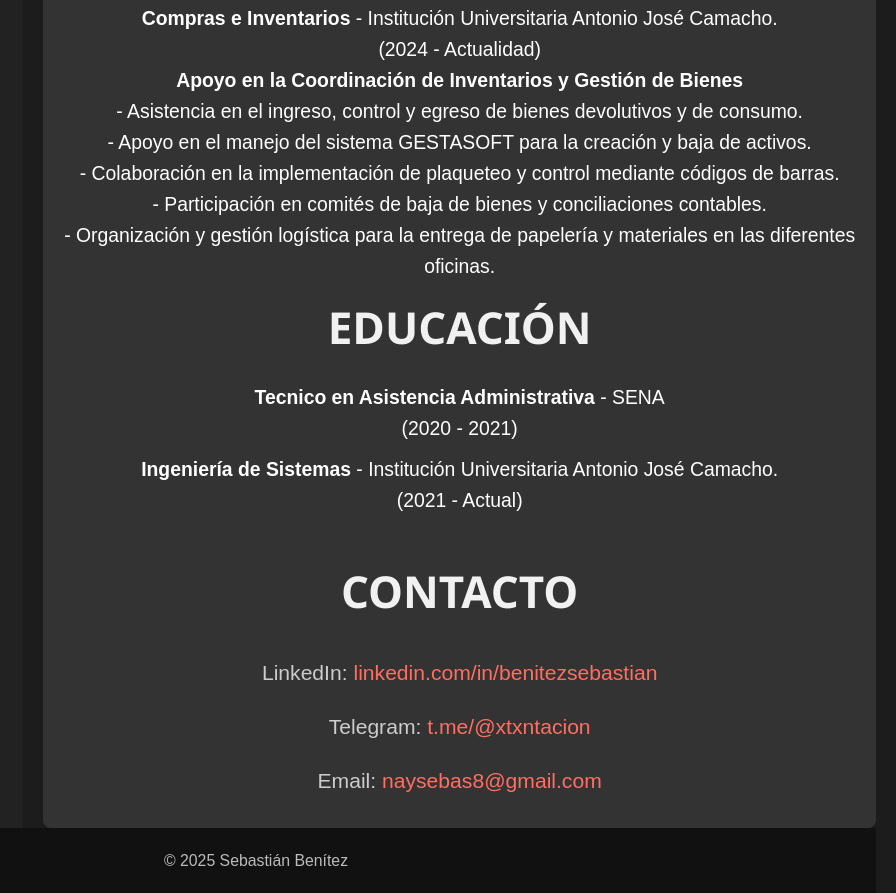
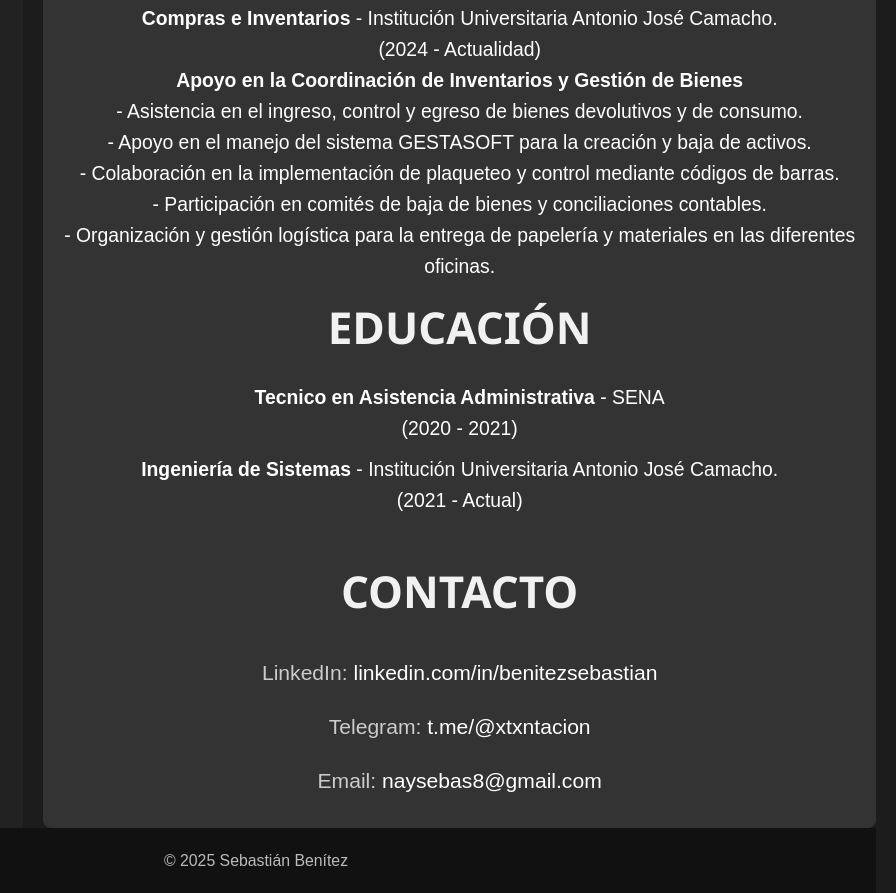
Before and after one commit to 0xXTentacion/mi-cv, a plain HTML site: page index.html in a window 1280 px wide. Shown: the part 720-1613 px from the top of the page, without its empty margins (384-1280 px from the left). Drawn offline with Linux system fonts and the light colour scheme.

Commit message:
ModificacionLineaColor

```diff
--- a/style.css
+++ b/style.css
@@ -244,7 +244,7 @@
   }
 
   .contact-info a {
-    color: #ff6f61;
+    color: #ffffff;
     text-decoration: none;
     transition: color 0.3s ease;
   }
```
